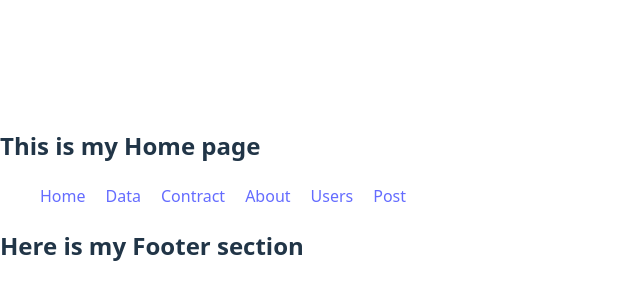
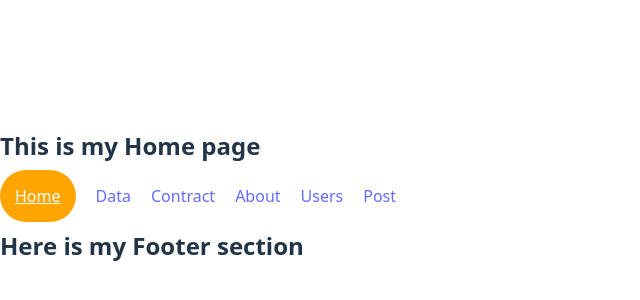
Before and after one commit to rajalishikh/react-routing-first, a React (Vite) app: page / in a window 1280 px wide. Shown: the part 204-504 px from the top of the page, without its empty margins (0-640 px from the left). Built offline with nearby package versions, Linux system fonts and the light colour scheme.

Commit message:
Learning about useNavigation

```diff
--- a/src/component/Header/Header.jsx
+++ b/src/component/Header/Header.jsx
@@ -1,20 +1,20 @@
 import React from 'react';
-import { Link } from 'react-router-dom';
+import { NavLink } from 'react-router-dom';
 import './style.css';
 
 const Header = () => {
     return (
         <div>
             <h2>This is my Home page</h2>
-            <ul >
+            <nav >
 
-                <Link className='style1' to={'/'}>Home</Link>
-                <Link className='style1' to={'/Data'}>Data</Link>
-                <Link className='style1' to={'/Contract'}>Contract</Link>
-                <Link className='style1' to={'/About'}>About</Link>
-                <Link className='style1' to={'/Users'}>Users</Link>
-                <Link className='style1' to={'/Post'}>Post</Link>
-            </ul>
+                <NavLink  to={'/'}>Home</NavLink>
+                <NavLink  to={'/Data'}>Data</NavLink>
+                <NavLink  to={'/Contract'}>Contract</NavLink>
+                <NavLink  to={'/About'}>About</NavLink>
+                <NavLink  to={'/Users'}>Users</NavLink>
+                <NavLink  to={'/Post'}>Post</NavLink>
+            </nav>
 
         </div>
     );
--- a/src/component/Header/style.css
+++ b/src/component/Header/style.css
@@ -1,4 +1,10 @@
-.style1 {
-  gap: 20px;
+nav a {
   margin-right: 20px;
 }
+nav a.active {
+  text-decoration: underline;
+  background-color: orange;
+  color: white;
+  padding: 15px;
+  border-radius: 50px;
+}
--- a/src/component/Home/Home.jsx
+++ b/src/component/Home/Home.jsx
@@ -1,13 +1,21 @@
 import React from 'react';
-import { Outlet } from 'react-router-dom';
+import { Outlet, useNavigation } from 'react-router-dom';
 import Footer from '../Footer/Footer';
 import Header from '../Header/Header';
 
 const Home = () => {
+    const navigation=useNavigation()
+    console.log(navigation)
     return (
         <div>
-            <Header></Header>
-            <Outlet></Outlet>
+             <Header></Header>
+            {
+                navigation.state==='loading'?
+                <p>Loading</p>:<Outlet></Outlet>
+
+            }
+
+
             <Footer></Footer>
 
 
```
